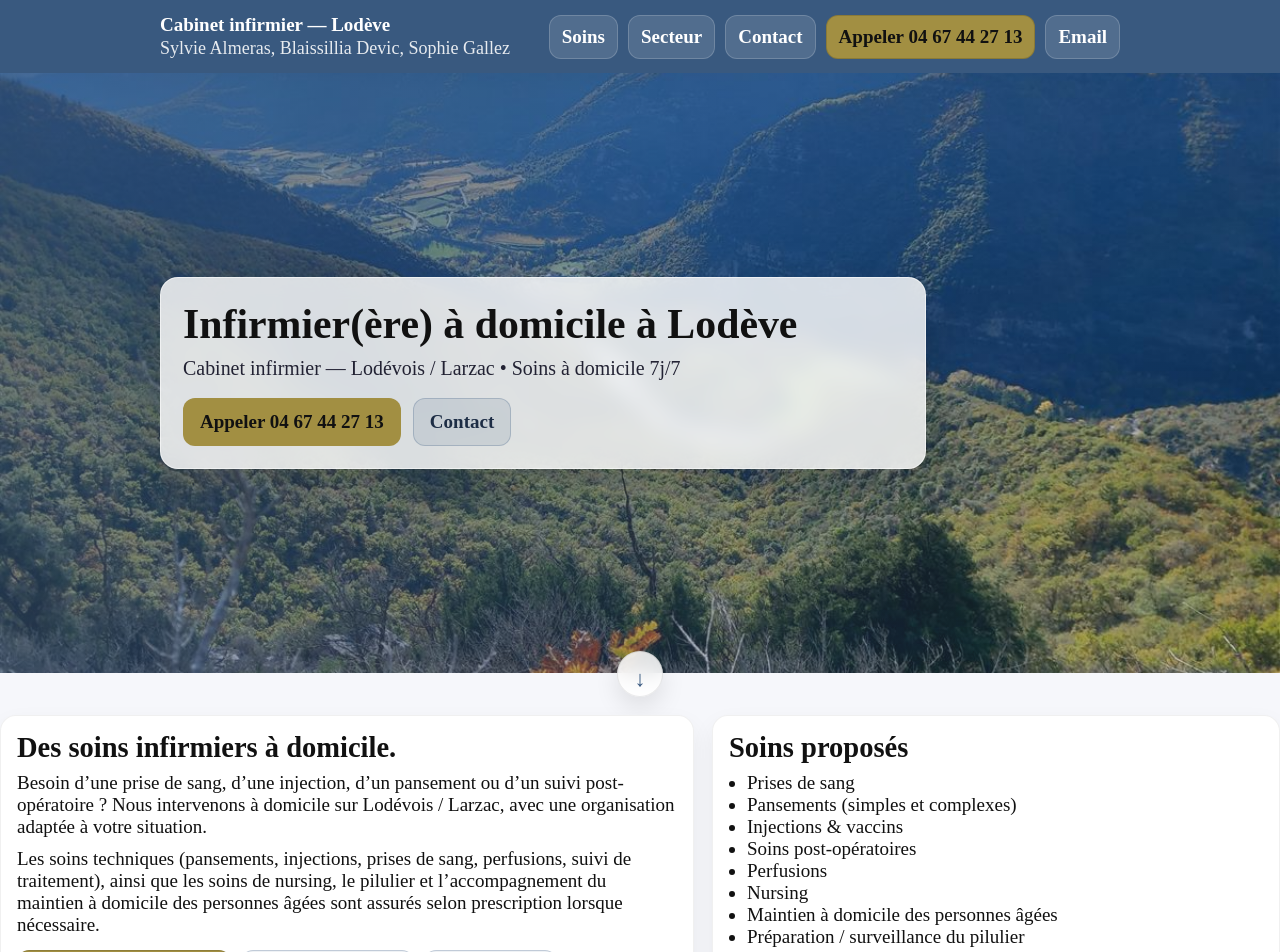
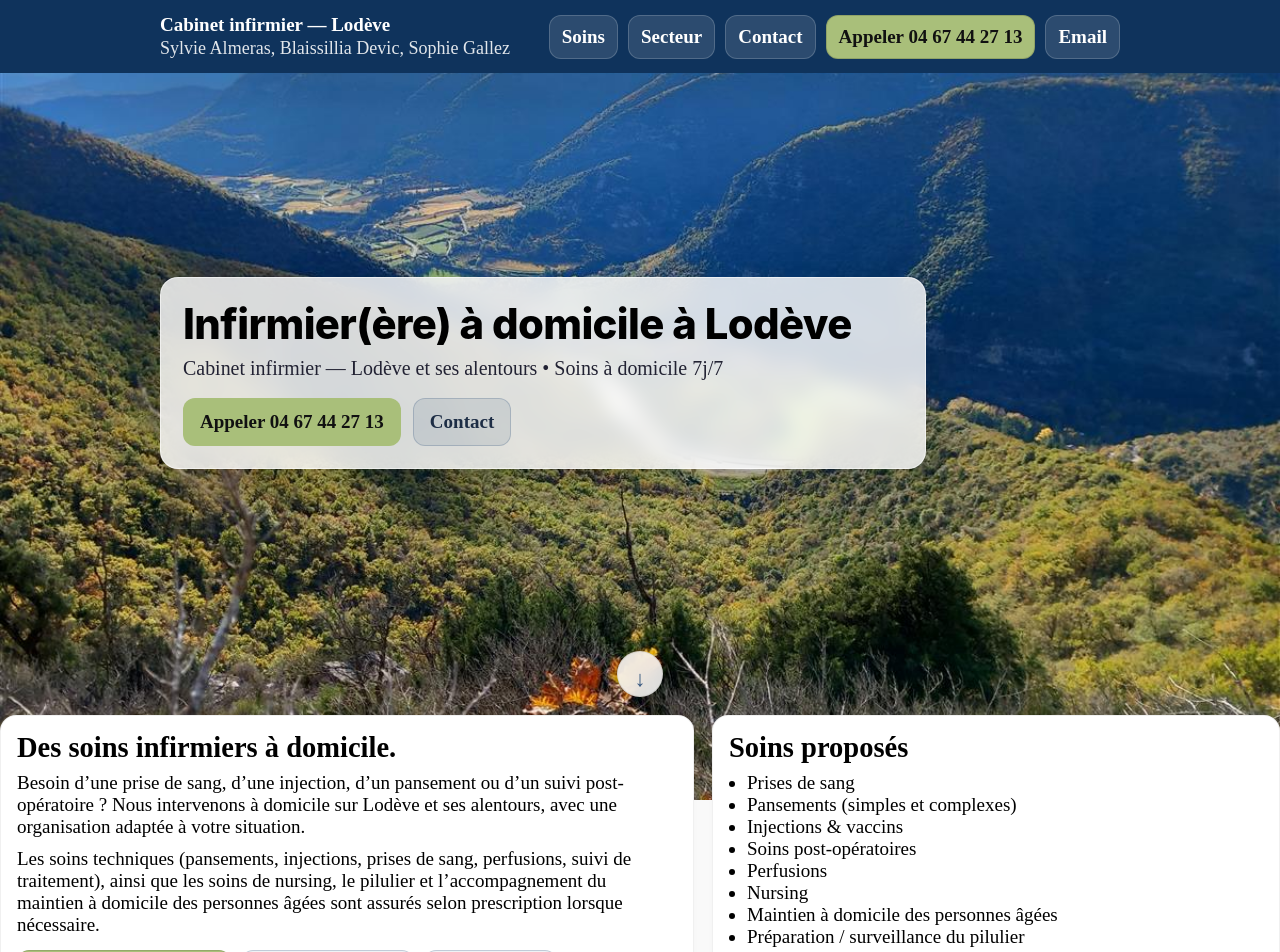
Before and after one commit to PaulLagadec/nurses-kit, a SvelteKit app: page / in a window 1280 px wide. Shown: the top 952 px of the page. Built offline with nearby package versions, Linux system fonts and the light colour scheme.

Commit message:
nurses-kit-fixed-colors

```diff
--- a/src/app.css
+++ b/src/app.css
@@ -1,23 +1,29 @@
 html, body {
+  margin: 0;
+  padding: 0;
+  font-size: 19px;
+  background: transparent; /* IMPORTANT */
   margin: 0;
   padding: 0;
   scroll-behavior: smooth;
 }
 :root{
-  --brand: #39597F;
-  --accent: #A28F42;
+  --brand: #0F335C;
+  --accent: #A9BF7A;
   --accent2: #A9BF7A;
-  --bg: #f6f7fb;
-  --card: #ffffff;
+  --bg: #F5F0DC;
+  --card: #EBE7D1;
   --text: #111;
-}
 
-html, body {
-  margin: 0;
-  padding: 0;
-  font-size: 19px; /* accessibilité */
-  color: var(--text);
-  background: var(--bg);
+
 }
 
 a { color: var(--brand); }
+
+h1 {
+  font-family: "Inter", system-ui, -apple-system, Segoe UI, Roboto, Helvetica, Arial, sans-serif;
+  font-weight: 800;
+  letter-spacing: -0.015em;
+  line-height: 1.05;
+  margin-bottom: 0.6em;
+}
--- a/src/lib/site.js
+++ b/src/lib/site.js
@@ -1,7 +1,7 @@
 export const SITE = {
   title: "Contactez votre cabinet infirmier à Lodève",
   city: "Lodève",
-  area: "Lodévois / Larzac",
+  area: "Lodève et ses alentours",
   phoneDisplay: "04 67 44 27 13",
   phoneTel: "+33467442713",
   email: "cabinet.infirmier.dag@gmail.com",
--- a/src/routes/+layout.svelte
+++ b/src/routes/+layout.svelte
@@ -12,6 +12,7 @@
   <link rel="apple-touch-icon" href="/favicon.png" />
 </svelte:head>
 
+<div class="bg-photo" aria-hidden="true"></div>
   <div class="page-wrapper">
     <header class="site-header">
       <div class="container header-inner">
@@ -25,7 +26,7 @@
           <a class="nav-btn" href="/secteur">Secteur</a>
           <a class="nav-btn" href="/contact">Contact</a>
           <a class="nav-cta" href={"tel:" + SITE.phoneTel}>Appeler {SITE.phoneDisplay}</a>
-        <a class="nav-btn" target="_blank" href={"mailto:" + SITE.email + "?subject=Demande%20de%20soins%20%C3%A0%20domicile"}>
+          <a class="nav-btn" target="_blank" rel="noopener noreferrer" href={"mailto:" + SITE.email + "?subject=Demande%20de%20soins%20%C3%A0%20domicile"}>
     Email
   </a>
         </nav>
@@ -56,6 +57,8 @@
   min-height: 100vh;
   display: flex;
   flex-direction: column;
+  position: relative;
+  z-index: 1;
 }
 
 .page-main{
@@ -68,7 +71,11 @@
   margin: 0 auto;
   padding: 24px;
 }
-
+.card{
+  background: rgba(255,255,255,0.90);
+  backdrop-filter: blur(6px);
+  -webkit-backdrop-filter: blur(6px);
+}
 /* Header/Footer */
 .site-header, .site-footer{
   background: var(--brand);
@@ -140,4 +147,21 @@
 .nav-cta:hover{
   filter: brightness(0.95);
 }
+.bg-photo{
+  position: fixed;
+  inset: 0;
+  z-index: 0;
+  background: url('/images/pas-de-lescalette.jpg') center/cover no-repeat;
+  pointer-events: none;
+}
+
+/* voile */
+.bg-photo::after{
+  content:"";
+  position: absolute;
+  inset: 0;
+  background: var(--bg);
+  background: rgba(var(--bg-rgb), 0.75);
+}
+
 </style>
--- a/src/routes/+page.svelte
+++ b/src/routes/+page.svelte
@@ -34,7 +34,7 @@
     <div class="hero-content">
       <div class="hero-card">
       <h1>Infirmier(ère) à domicile à Lodève</h1>
-      <p>Cabinet infirmier — Lodévois / Larzac • Soins à domicile 7j/7</p>
+      <p>Cabinet infirmier — Lodève et ses alentours • Soins à domicile 7j/7</p>
 
       <div class="hero-actions">
         <a class="primary" href={"tel:" + SITE.phoneTel}>Appeler {SITE.phoneDisplay}</a>
@@ -109,12 +109,14 @@
 .card-left,
 .card-right{
   opacity: 0;
-  transition: transform 700ms cubic-bezier(.2,.8,.2,1), opacity 700ms ease;
+  transition:
+    transform 900ms cubic-bezier(0.16, 1, 0.3, 1),
+    opacity 700ms ease;
   will-change: transform, opacity;
 }
 
-.card-left{ transform: translateX(-60px); }
-.card-right{ transform: translateX(60px); }
+.card-left{ transform: translateX(-80px); }
+.card-right{ transform: translateX(80px); }
 
 .reveal-grid.is-visible .card-left,
 .reveal-grid.is-visible .card-right{
@@ -164,9 +166,9 @@
 }
 
 .btn.primary{
-  background: #A28F42;
   border-color: rgba(0,0,0,0.12);
   color: #111;
+  background-color: var(--accent);
 }
 
 .btn:hover{
@@ -226,7 +228,6 @@
 }
 
 .hero {
-  background: url('/images/pas-de-lescalette.jpg') center/cover no-repeat;
   min-height: 65vh;
   display: flex;
   align-items: center;
@@ -236,16 +237,7 @@
 }
 
 /* voile global léger pour lisibilité, mais pas blanc */
-.hero::before {
-  content: "";
-  position: absolute;
-  inset: 0;
-  background: linear-gradient(
-    110deg,
-    rgba(57, 89, 127, 0.65),
-    rgba(57, 89, 127, 0.20)
-  );
-}
+.hero::before { display: none; }
 
 .hero-overlay {
   position: relative;
@@ -297,7 +289,7 @@
 }
 
 .hero-actions .primary {
-  background: #A28F42;
+  background: var(--accent);
   color: #111;
 }
 
--- a/src/routes/contact/+page.svelte
+++ b/src/routes/contact/+page.svelte
@@ -13,7 +13,7 @@
 
     <p>
       <strong>Téléphone :</strong> <a href={"tel:" + SITE.phoneTel}>{SITE.phoneDisplay}</a><br />
-      <strong>Email :</strong> <a target="_blank" href={"mailto:" + SITE.email}>{SITE.email}</a><br />
+      <strong>Email :</strong> <a target="_blank" rel="noopener noreferrer"href={"mailto:" + SITE.email}>{SITE.email}</a><br />
       <strong>Disponibilité :</strong> {SITE.availability}<br />
       <strong>Adresse de référence :</strong> {SITE.address}<br />
     </p>
--- a/src/routes/mentions-legales/+page.svelte
+++ b/src/routes/mentions-legales/+page.svelte
@@ -14,7 +14,7 @@
     <p>
       <strong>Titulaires :</strong> Sylvie Almeras, Blaissillia Devic, Sophie Gallez<br />
       <strong>Adresse :</strong> {SITE.address}<br />
-      <strong>Email :</strong> <a target="_blank" href={"mailto:" + SITE.email}>{SITE.email}</a><br />
+      <strong>Email :</strong> <a target="_blank" rel="noopener noreferrer" href={"mailto:" + SITE.email}>{SITE.email}</a><br />
       <strong>Hébergeur :</strong> (à compléter)
     </p>
 
```
Lines whose indentation alone changed are shown as unchanged.
